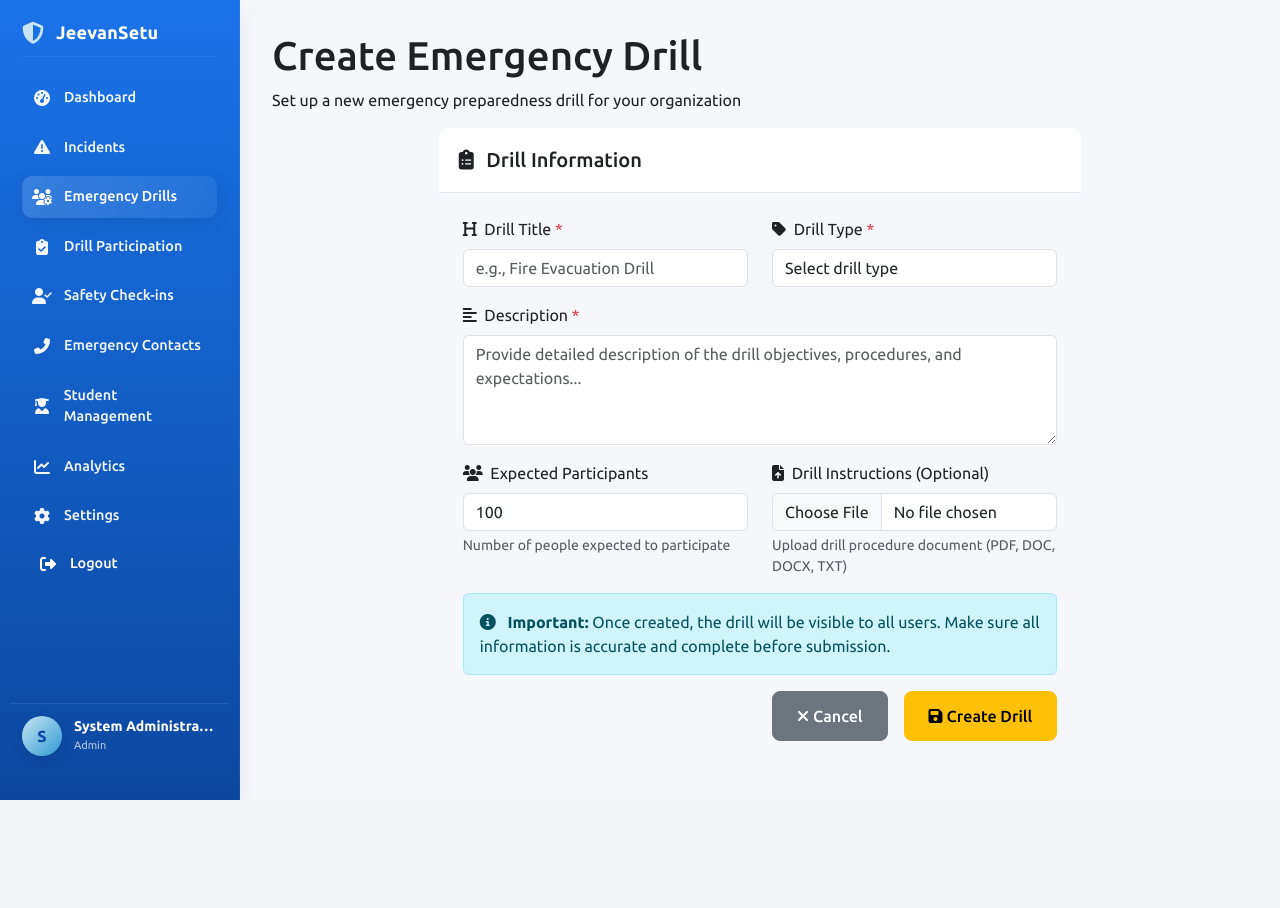
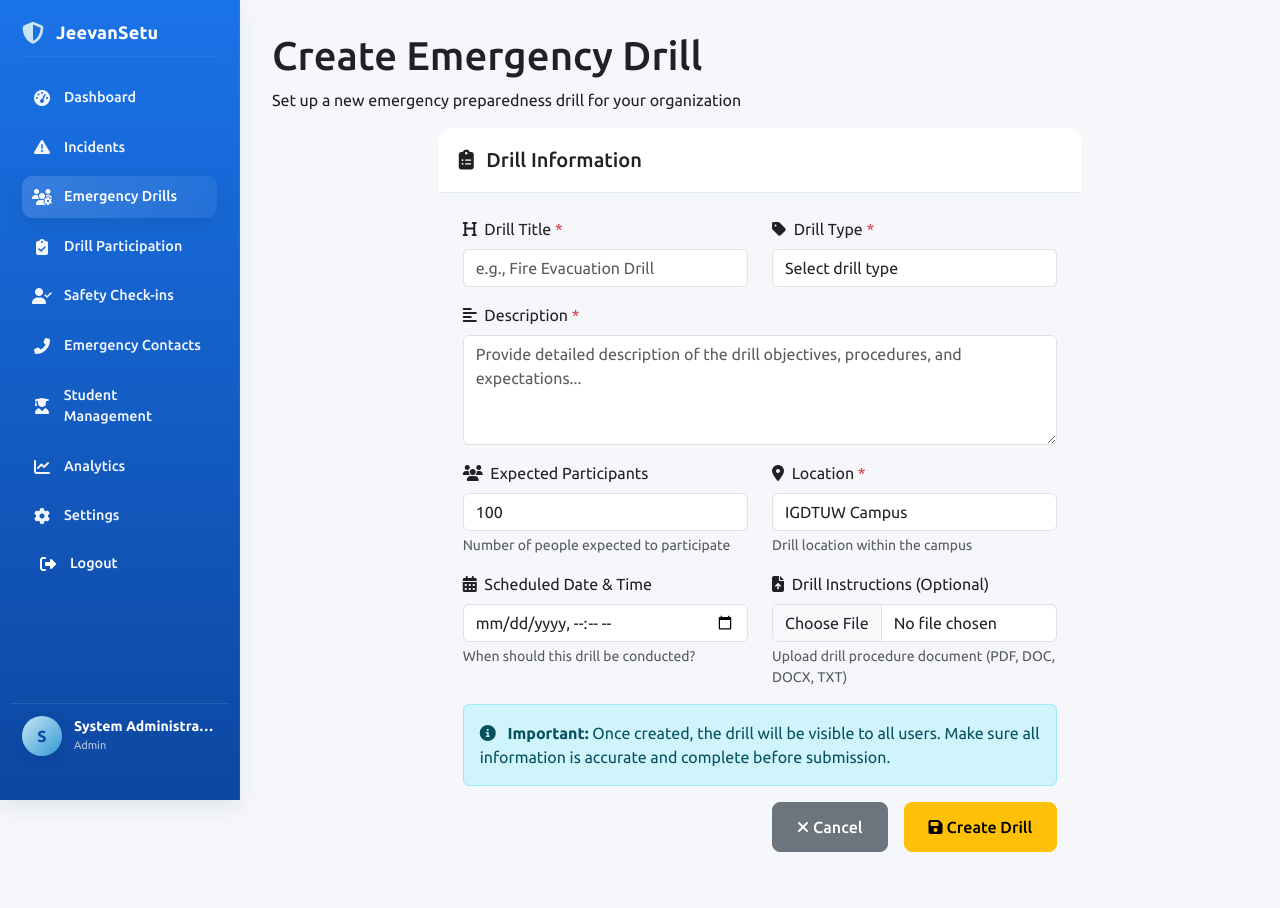
Before and after one commit to MehakDogra2005/SIH-2025, a Flask app: page /create_drill in a window 1280 px wide. Before the commit the page ends 800 px from the top, so only its background shows below. Run offline with Flask 3, Linux system fonts and the light colour scheme; a user stored in the database is signed in.

Commit message:
Update create_drill.html

```diff
--- a/administrator/templates/create_drill.html
+++ b/administrator/templates/create_drill.html
@@ -77,6 +77,31 @@
                             </div>
                             <div class="col-md-6">
                                 <div class="mb-3">
+                                    <label for="location" class="form-label">
+                                        <i class="fas fa-map-marker-alt me-1"></i>
+                                        Location <span class="text-danger">*</span>
+                                    </label>
+                                    <input type="text" class="form-control" id="location" name="location"
+                                           value="IGDTUW Campus" required
+                                           placeholder="e.g., Building A - Ground Floor">
+                                    <div class="form-text">Drill location within the campus</div>
+                                </div>
+                            </div>
+                        </div>
+
+                        <div class="row">
+                            <div class="col-md-6">
+                                <div class="mb-3">
+                                    <label for="scheduled_date" class="form-label">
+                                        <i class="fas fa-calendar-alt me-1"></i>
+                                        Scheduled Date & Time
+                                    </label>
+                                    <input type="datetime-local" class="form-control" id="scheduled_date" name="scheduled_date">
+                                    <div class="form-text">When should this drill be conducted?</div>
+                                </div>
+                            </div>
+                            <div class="col-md-6">
+                                <div class="mb-3">
                                     <label for="file" class="form-label">
                                         <i class="fas fa-file-upload me-1"></i>
                                         Drill Instructions (Optional)
```
